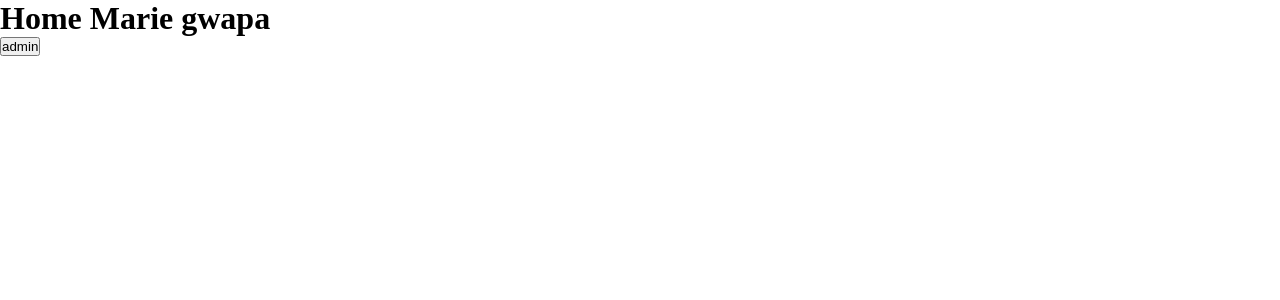
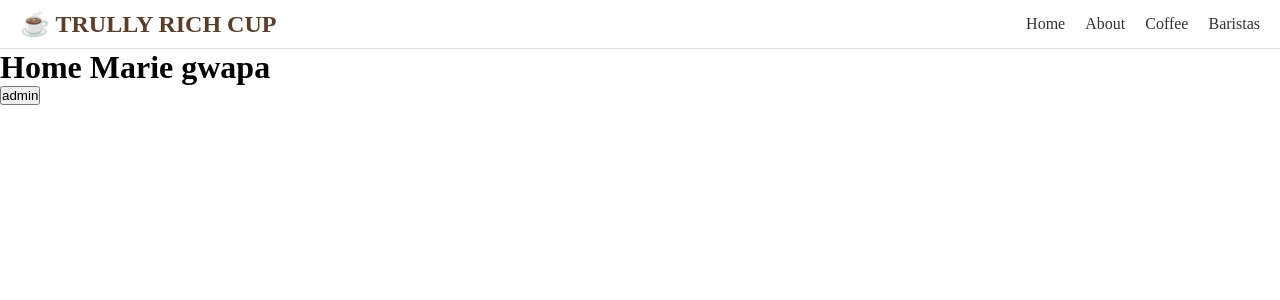
Before and after one commit to jian1219/trully_rich_cup, a React (Create React App) app: page / in a window 1280 px wide. Shown: the top 300 px of the page. Built offline with nearby package versions, Linux system fonts and the light colour scheme.

Commit message:
Add new files

```diff
--- /dev/null
+++ b/src/Pages/Components/CustomerPage.css
@@ -0,0 +1,69 @@
+/* Root header */
+.customerPageHeader {
+  display: flex;
+  justify-content: space-between;
+  align-items: center;
+  background: white;
+  padding: 10px 20px;
+  border-bottom: 1px solid #ddd;
+  position: relative;
+}
+
+/* Logo */
+.customerPageHeader__logo a {
+  font-size: 1.5rem;
+  font-weight: bold;
+  text-decoration: none;
+  color: #5a3e2b; /* coffee brown */
+}
+
+/* Desktop nav */
+.customerPageHeader__nav {
+  display: flex;
+  gap: 20px;
+}
+
+.customerPageHeader__nav a {
+  text-decoration: none;
+  color: #333;
+  font-size: 1rem;
+  transition: color 0.2s;
+}
+
+.customerPageHeader__nav a:hover {
+  color: #5a3e2b;
+}
+
+/* Hamburger button */
+.customerPageHeader__menuToggle {
+  display: none;
+  font-size: 1.8rem;
+  background: none;
+  border: none;
+  cursor: pointer;
+}
+
+/* Mobile styles */
+@media (max-width: 768px) {
+  .customerPageHeader__nav {
+    display: none;
+    flex-direction: column;
+    position: absolute;
+    top: 60px;
+    right: 20px;
+    background: white;
+    border: 1px solid #ddd;
+    border-radius: 5px;
+    padding: 10px;
+    width: 150px;
+  }
+
+  .customerPageHeader__nav.open {
+    display: flex;
+  }
+
+  .customerPageHeader__menuToggle {
+    display: block;
+    color: #333;
+  }
+}
--- /dev/null
+++ b/src/Pages/Components/Header.jsx
@@ -0,0 +1,30 @@
+import React, { useState } from "react";
+import { Link } from "react-router-dom";
+import "./CustomerPage.css";
+
+export default function Header() {
+  const [isOpen, setIsOpen] = useState(false);
+
+  return (
+    <header className="customerPageHeader">
+      <div className="customerPageHeader__logo">
+        <Link to="/">☕ TRULLY RICH CUP</Link>
+      </div>
+
+      <nav className={`customerPageHeader__nav ${isOpen ? "open" : ""}`}>
+        <Link to="/" onClick={() => setIsOpen(false)}>Home</Link>
+        <Link to="/about" onClick={() => setIsOpen(false)}>About</Link>
+        <Link to="/coffee" onClick={() => setIsOpen(false)}>Coffee</Link>
+        <Link to="/baristas" onClick={() => setIsOpen(false)}>Baristas</Link>
+      </nav>
+
+      {/* Hamburger */}
+      <button
+        className="customerPageHeader__menuToggle"
+        onClick={() => setIsOpen(!isOpen)}
+      >
+        ☰
+      </button>
+    </header>
+  );
+}
--- a/src/Pages/Homepage.jsx
+++ b/src/Pages/Homepage.jsx
@@ -1,4 +1,5 @@
 import React from 'react'
+import ComponentsHeader from "./Components/Header"
 
 import { useNavigate } from 'react-router-dom';
 
@@ -6,16 +7,19 @@ function Homepage() {
 
     const navigate = useNavigate();
 
-    const goToAnotherPage = () => {
+    const goToAdminPage = () => {
       navigate('/Trully-Rich-Cup-adminHome');
     };
   return (
     <div>
+        <div>
+          <ComponentsHeader />
+        </div>
         <h1>Home Marie gwapa</h1>
 
         <div className='header-right'>
 
-            <button onClick={goToAnotherPage}>admin</button>
+            <button onClick={goToAdminPage}>admin</button>
         </div>
     </div>
   )
```
